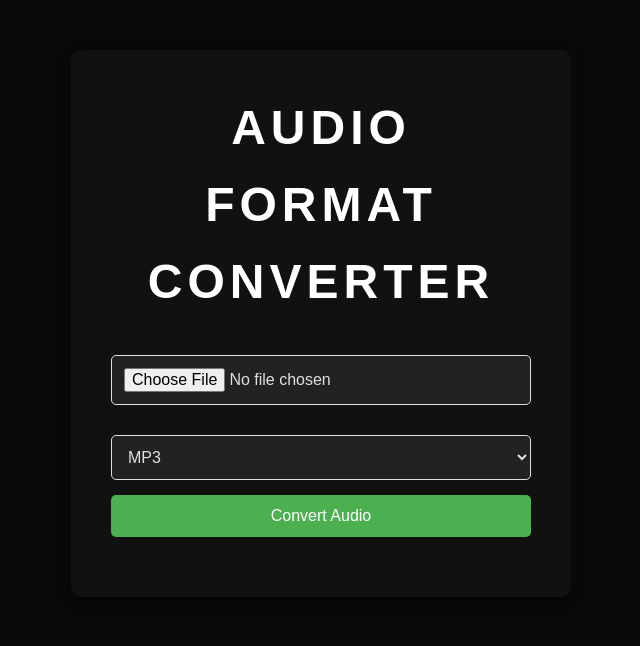
After one commit to solusnoir/soluswebsite, a Flask app: page /convert in a window 1280 px wide. The commit adds this page. Shown: the top 646 px of the page, without its empty margins (319-959 px from the left). Run offline with Flask 3, Linux system fonts and the light colour scheme.

Commit message:
Added convert.py, updated converter with .wav support, and other changes

```diff
--- a/app.py
+++ b/app.py
@@ -1,8 +1,8 @@
-from flask import Flask, render_template, jsonify, request
+from flask import Flask, render_template, request, jsonify
 import os
 import logging
 from dotenv import load_dotenv
-import json
+from convert import convert_audio  # Import the convert_audio function from convert.py
 
 # Load environment variables from .env file
 load_dotenv()
@@ -42,92 +42,17 @@ os.makedirs(app.config['DEMO_FOLDER'], exist_ok=True)
 os.makedirs(app.config['LIVE_FOLDER'], exist_ok=True)
 os.makedirs(app.config['SONGS_FOLDER'], exist_ok=True)  # Create the songs folder
 
-def get_audio_files_from_folder(folder_path, limit=None):
-    audio_files_info = []
-    if os.path.exists(folder_path):
-        files = [f for f in os.listdir(folder_path) if f.endswith(tuple(app.config['ALLOWED_EXTENSIONS']))]
-        logger.debug(f"Files found in {folder_path}: {files}")  # Log the found files
-
-        if files:
-            for filename in files[:limit]:
-                audio_files_info.append({
-                    'name': filename,
-                    'url': f'/static/{os.path.basename(folder_path)}/{filename}',
-                    'download_url': f'/static/{os.path.basename(folder_path)}/{filename}',
-                    'created_time': '2025-01-01',
-                })
-        else:
-            logger.debug(f"No valid audio files found in {folder_path}.")
-    else:
-        logger.error(f"Folder does not exist: {folder_path}")
-    return audio_files_info
-
-# Function to get visitor count
-def get_visitor_count():
-    if os.path.exists(app.config['VISITOR_FILE']):
-        with open(app.config['VISITOR_FILE'], 'r') as f:
-            data = json.load(f)
-            return data.get('visitor_count', 0)
-    return 0
-
-# Function to increment visitor count
-def increment_visitor_count():
-    visitor_count = get_visitor_count() + 1
-    with open(app.config['VISITOR_FILE'], 'w') as f:
-        json.dump({'visitor_count': visitor_count}, f)
-
-# Routes
 @app.route('/')
 def home():
-    increment_visitor_count()
-    acoustic_files_info = get_audio_files_from_folder(app.config['ACOUSTIC_FOLDER'])
-    beats_files_info = get_audio_files_from_folder(app.config['BEATS_FOLDER'])
-    demo_files_info = get_audio_files_from_folder(app.config['DEMO_FOLDER'])
-    live_files_info = get_audio_files_from_folder(app.config['LIVE_FOLDER'])
-    songs_info = get_audio_files_from_folder(app.config['SONGS_FOLDER'])  # Fetch songs
+    return render_template('index.html')
 
-    logger.debug(f"Acoustic Files: {acoustic_files_info}")
-    logger.debug(f"Beats Files: {beats_files_info}")
-    logger.debug(f"Demo Files: {demo_files_info}")
-    logger.debug(f"Live Files: {live_files_info}")
-    logger.debug(f"Songs Info: {songs_info}")
+@app.route('/convert')
+def convert_page():
+    return render_template('convert.html')
 
-    return render_template('index.html',
-                           acoustic_files_info=acoustic_files_info,
-                           beats_files_info=beats_files_info,
-                           demo_files_info=demo_files_info,
-                           live_files_info=live_files_info,
-                           songs_info=songs_info,  # Pass songs_info to the template
-                           visitor_count=get_visitor_count())
-
-@app.route('/portfolio', methods=['GET'])
-def portfolio():
-    try:
-        # Fetch the necessary data for the portfolio
-        acoustic_files_info = get_audio_files_from_folder(app.config['ACOUSTIC_FOLDER'], limit=None)
-        beats_files_info = get_audio_files_from_folder(app.config['BEATS_FOLDER'], limit=None)
-        demo_files_info = get_audio_files_from_folder(app.config['DEMO_FOLDER'], limit=None)
-        live_files_info = get_audio_files_from_folder(app.config['LIVE_FOLDER'], limit=None)
-        songs_info = get_audio_files_from_folder(app.config['SONGS_FOLDER'], limit=None)
-
-        # Render the portfolio page
-        return render_template('portfolio.html',
-                               acoustic_files_info=acoustic_files_info,
-                               beats_files_info=beats_files_info,
-                               demo_files_info=demo_files_info,
-                               live_files_info=live_files_info,
-                               songs_info=songs_info)
-    except Exception as e:
-        # Handle errors gracefully
-        logger.error(f"Error fetching portfolio data: {e}")
-        return jsonify({'error': 'Unable to fetch portfolio data'}), 500
-
-
-
-
-@app.route('/store')
-def store():
-    return render_template('store.html')
+@app.route('/convert', methods=['POST'])
+def convert():
+    return convert_audio()  # Just call convert_audio directly, Flask handles the request object
 
 if __name__ == '__main__':
-    app.run(debug=True)
+    app.run(debug=True, port=5001)  # Use port 5001 to avoid conflict with default Flask port
--- a/requirements.txt
+++ b/requirements.txt
@@ -1,13 +1,14 @@
 # Audio Processing
 pydub==0.25.1
 soundfile==0.12.1
+ffmpeg-python==0.2.0
 
 # Web Development
-Flask==3.0.3
+Flask==2.3.3
 gunicorn==23.0.0
 
 # Utility Libraries
 requests==2.28.1
 python-dotenv==1.0.1
 tqdm==4.65.1
-Werkzeug==3.0.6
+Werkzeug>=2.3.7  # Update to a compatible version
--- /dev/null
+++ b/templates/convert.html
@@ -0,0 +1,131 @@
+<!DOCTYPE html>
+<html lang="en">
+<head>
+    <meta charset="UTF-8">
+    <meta name="viewport" content="width=device-width, initial-scale=1.0">
+    <title>Audio Converter</title>
+    <style>
+        /* Global Styles */
+        * { margin: 0; padding: 0; box-sizing: border-box; font-family: "Montserrat", sans-serif; }
+        body { background-color: #000000f6; color: #e0e0e0; line-height: 1.6; font-size: 16px; margin: 0; padding: 50px; }
+
+        /* Container Styles */
+        .container {
+            background-color: #111;
+            padding: 40px;
+            border-radius: 10px;
+            box-shadow: 0 4px 12px rgba(0, 0, 0, 0.5);
+            width: 100%;
+            max-width: 500px;
+            margin: 0 auto;
+        }
+
+        /* Header */
+        h1 {
+            font-size: 3rem;
+            color: #fff;
+            text-align: center;
+            text-transform: uppercase;
+            letter-spacing: 5px;
+            font-weight: 600;
+            margin-bottom: 20px;
+        }
+
+        /* Input Fields and Select */
+        input[type="file"], select {
+            width: 100%;
+            padding: 12px;
+            margin: 15px 0;
+            border: 1px solid #ddd;
+            border-radius: 5px;
+            background-color: #222;
+            color: #e0e0e0;
+            font-size: 1rem;
+        }
+
+        /* Button Styles */
+        button {
+            padding: 12px 20px;
+            background-color: #4CAF50;
+            color: white;
+            border: none;
+            border-radius: 5px;
+            cursor: pointer;
+            font-size: 1rem;
+            width: 100%;
+        }
+
+        button:hover {
+            background-color: #45a049;
+        }
+
+        /* Status Message */
+        #statusMessage {
+            margin-top: 20px;
+            font-size: 18px;
+            color: #4CAF50;
+        }
+
+        /* Loading Bar */
+        #loadingBar {
+            width: 0%;
+            height: 10px;
+            background-color: #4CAF50;
+            margin-top: 20px;
+            display: none;
+        }
+
+        /* Download Button */
+        #downloadButton {
+            display: none;
+            padding: 12px 20px;
+            background-color: #4CAF50;
+            color: white;
+            border: none;
+            border-radius: 5px;
+            cursor: pointer;
+            font-size: 1rem;
+            margin-top: 20px;
+            width: 100%;
+        }
+
+        #downloadButton:hover {
+            background-color: #45a049;
+        }
+
+        /* Footer */
+        .footer {
+            text-align: center;
+            padding: 20px;
+            background-color: #111;
+            color: #e0e0e0;
+            font-size: 1rem;
+            position: fixed;
+            width: 100%;
+            bottom: 0;
+        }
+    </style>
+</head>
+<body>
+
+    <div class="container">
+        <h1>Audio Format Converter</h1>
+        <form id="converterForm" enctype="multipart/form-data">
+            <input type="file" id="audioFile" name="audioFile" accept="audio/*" required><br>
+            <select id="format" name="format" required>
+                <option value="mp3">MP3</option>
+                <option value="wav">WAV</option>
+                <option value="m4a">M4A</option>
+            </select><br>
+            <button type="submit">Convert Audio</button>
+        </form>
+
+        <div id="statusMessage"></div>
+        <div id="loadingBar"></div>
+        <button id="downloadButton" onclick="downloadFile()">Download Converted File</button>
+    </div>
+
+    <script src="static/js/app.js"></script>
+
+</body>
+</html>
--- a/templates/portfolio.html
+++ b/templates/portfolio.html
@@ -17,7 +17,7 @@
 
 
      <!-- header -->
-     <header class="header">
+     <header class="header"></header>
         <div class="nav-container">
             <h1 id="main-title">SOLUS NOIR</h1>
             <button class="menu-toggle">☰</button> <!-- Hamburger menu icon -->
```
Also changed, not shown: convert.py (added, +97 -0 lines), templates/index.html (+10 -19 lines), templates/tools.html (added, +41 -0 lines), 1 other file.
